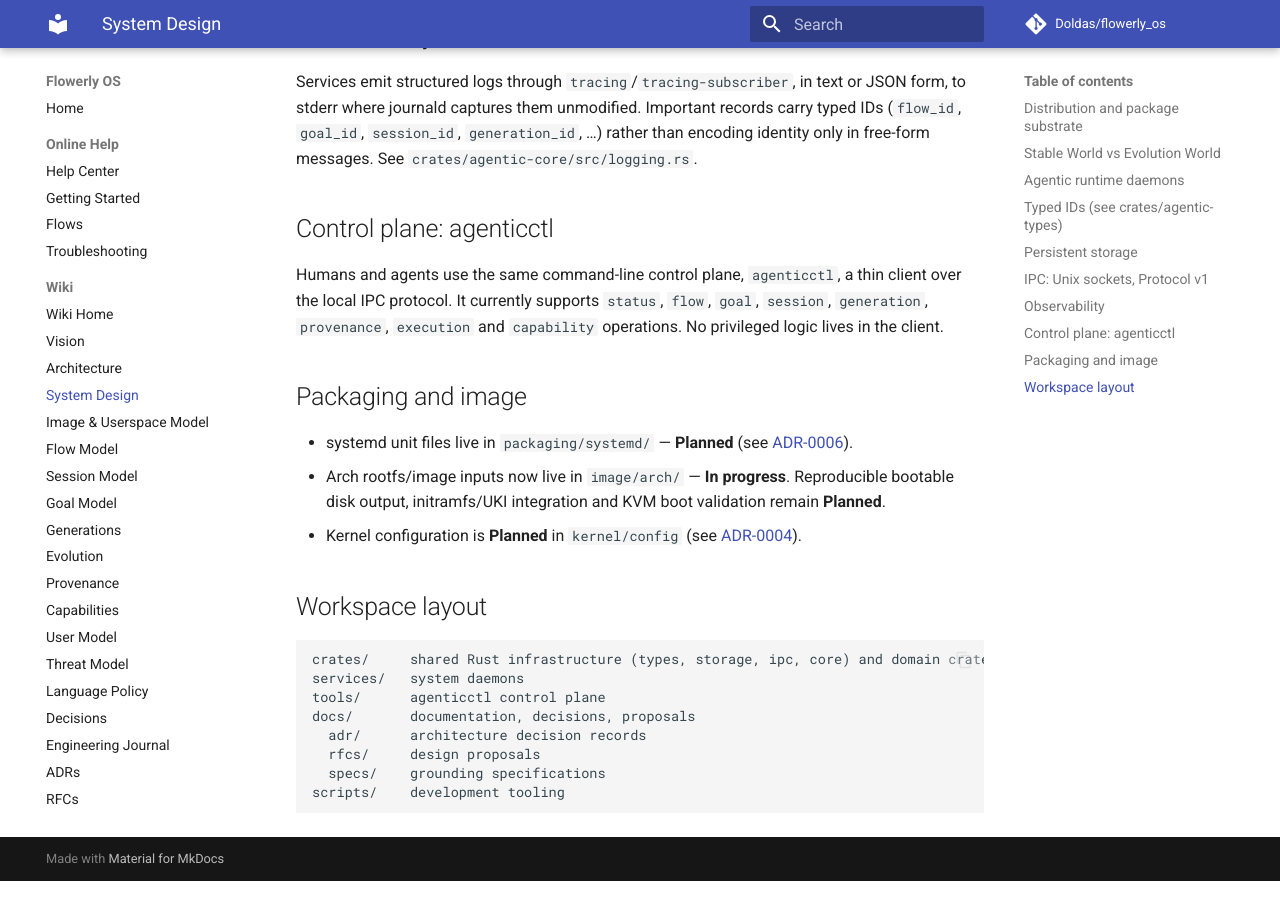
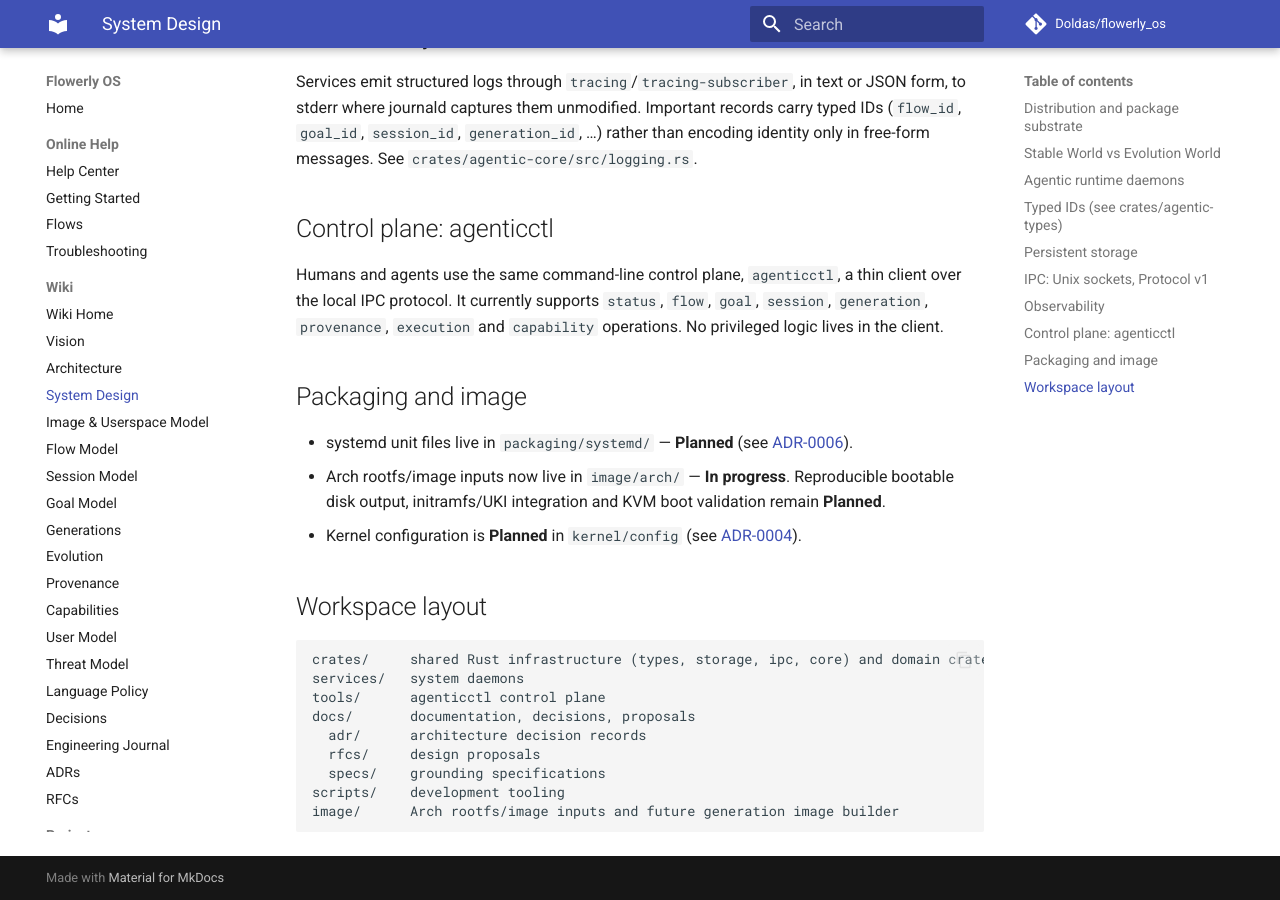
Before and after one commit to Doldas/flowerly_os, an MkDocs documentation site: the page built from docs/system-design.md, in a window 1280 px wide and 900 px high, scrolled down 3252 px. Built offline with MkDocs 1.6.1 and Material for MkDocs 9.7.7, drawn with Linux system fonts in a browser that asks for light colours; comment, search, counter and statistics services are not loaded.

Commit message:
docs(system): include image tree in workspace layout

````diff
--- a/docs/system-design.md
+++ b/docs/system-design.md
@@ -167,4 +167,5 @@
   rfcs/     design proposals
   specs/    grounding specifications
 scripts/    development tooling
+image/      Arch rootfs/image inputs and future generation image builder
 ```
````
